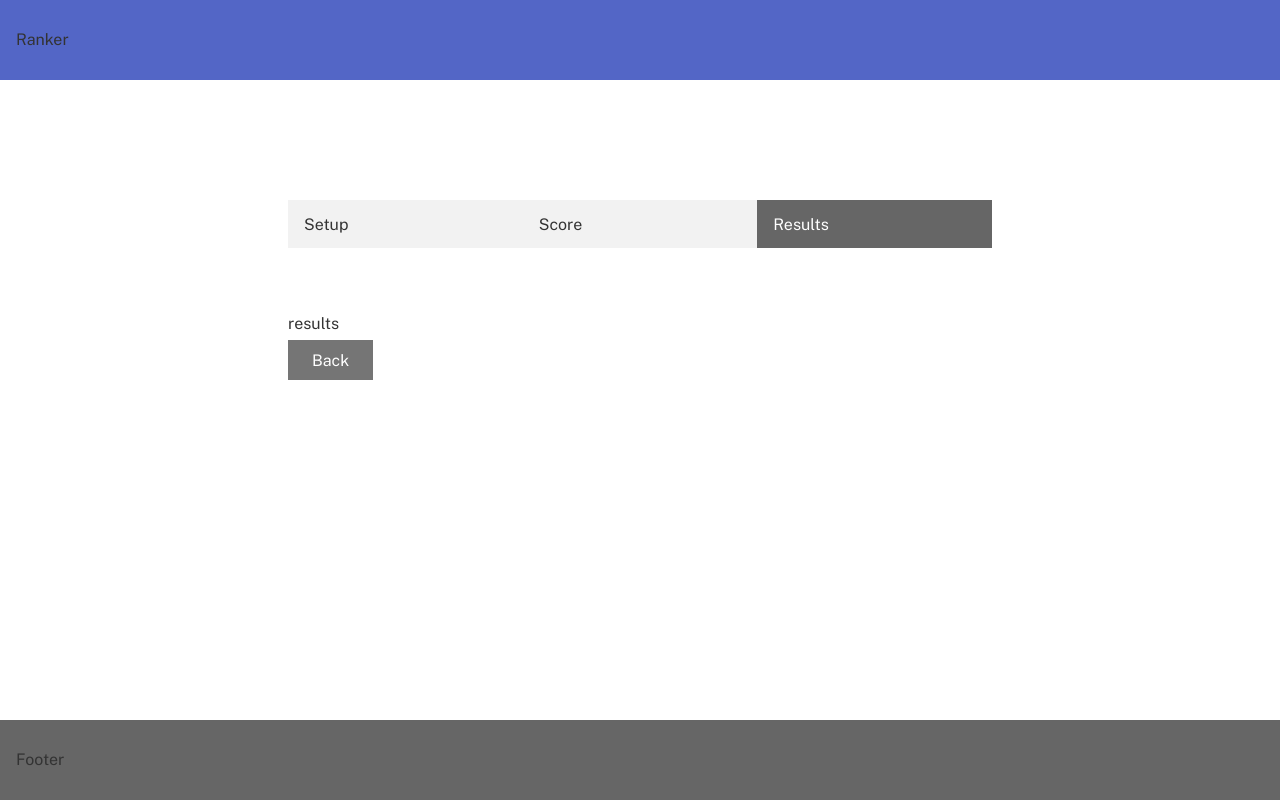
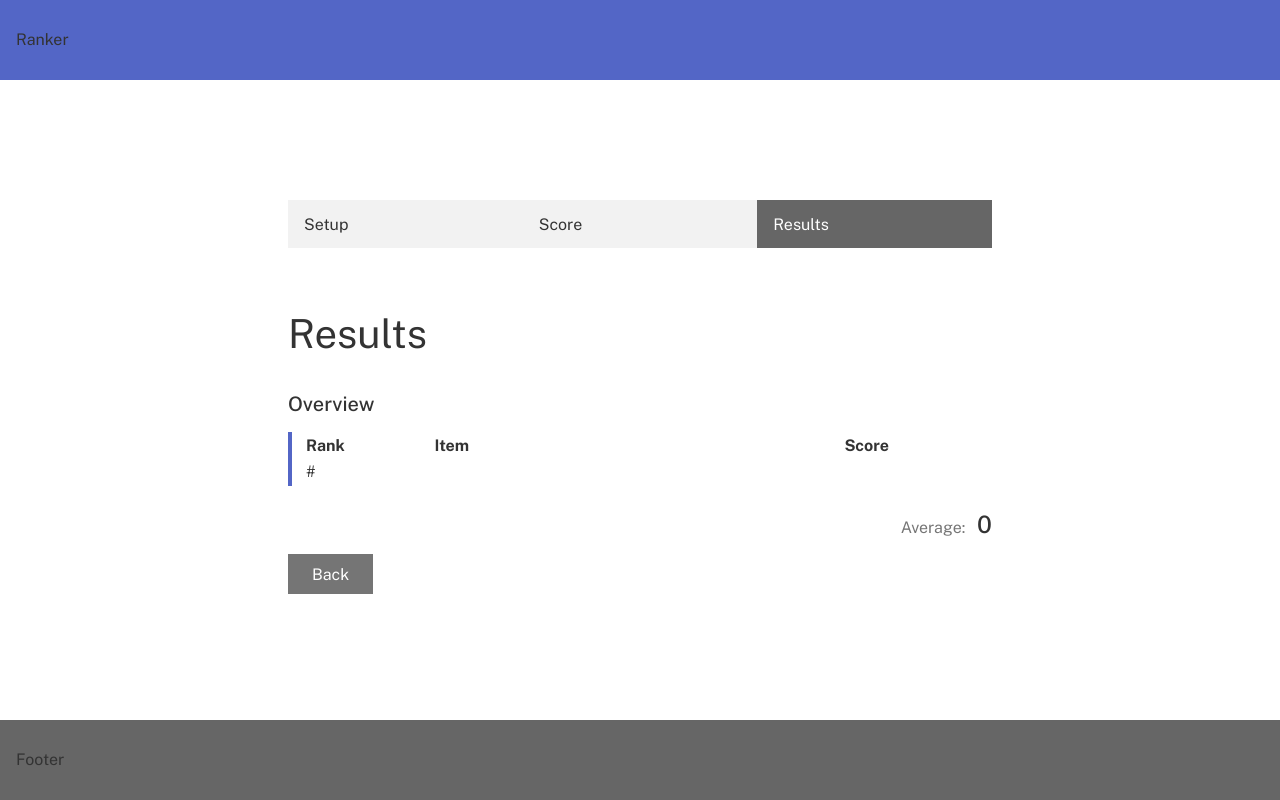
Before and after one commit to bcorey85/ranker-frontend, a React (Create React App) app: page / in a window 1280 px wide. Both pictures are taken after a click on the button "Results". Built offline with nearby package versions, Linux system fonts and the light colour scheme.

Commit message:
add overall average to form state

```diff
--- a/src/components/form/Form.js
+++ b/src/components/form/Form.js
@@ -27,7 +27,8 @@ const item1 = {
 const initialState = {
 	category: '',
 	items: [ item1 ],
-	scoreLabels: [ score1 ]
+	scoreLabels: [ score1 ],
+	overallAverage: null
 };
 
 const Form = () => {
--- a/src/components/form/FormResults.js
+++ b/src/components/form/FormResults.js
@@ -1,5 +1,6 @@
 import React, { useEffect, useState } from 'react';
 
+import FormSection from './FormSection';
 import './FormResults.scss';
 
 const FormResults = ({ formState, dispatch }) => {
@@ -16,7 +17,44 @@ const FormResults = ({ formState, dispatch }) => {
 	{
 		console.log(formState);
 	}
-	return <div>results</div>;
+	if (isLoading) {
+		return <div>Loading</div>;
+	}
+
+	return (
+		<div>
+			<h1>{formState.category} Results</h1>
+			<h3>Overview</h3>
+			<FormSection>
+				<table className='form-results__table'>
+					<thead>
+						<tr>
+							<th>Rank</th>
+							<th>Item</th>
+							<th>Score</th>
+						</tr>
+					</thead>
+					<tbody>
+						{formState.items.map(item => {
+							return (
+								<tr key={item.id}>
+									<td>#</td>
+									<td>{item.label}</td>
+									<td>{item.average}</td>
+								</tr>
+							);
+						})}
+					</tbody>
+				</table>
+			</FormSection>
+			<div className='form-results__average'>
+				<h2>
+					<span>Average: </span>
+					{formState.overallAverage}
+				</h2>
+			</div>
+		</div>
+	);
 };
 
 export default FormResults;
--- a/src/components/form/FormResults.scss
+++ b/src/components/form/FormResults.scss
@@ -0,0 +1,39 @@
+@import '../../sass/abstracts/variables';
+
+.form-results {
+	&__table {
+		width: 100%;
+
+		& th {
+			text-align: left;
+		}
+
+		& th:nth-of-type(2) {
+			width: 60%;
+		}
+
+		& td:nth-of-type(3) {
+			text-align: right;
+		}
+	}
+
+	&__average {
+		display: flex;
+		justify-content: flex-end;
+		align-items: flex-end;
+		margin-top: .8rem;
+		padding-top: 1.6rem;
+		margin-bottom: .8rem;
+
+		& h2 {
+			margin-bottom: 0;
+		}
+
+		& span {
+			font-size: 1.6rem;
+			font-weight: 400;
+			color: $gray300;
+			margin-right: .8rem;
+		}
+	}
+}
--- a/src/reducers/formReducer.js
+++ b/src/reducers/formReducer.js
@@ -109,11 +109,9 @@ const formReducer = (state, action) => {
 						};
 					}
 				});
-				console.log(scoreObjects);
 
 				return { ...item, scores: [ ...scoreObjects ] };
 			});
-			console.log(mappedItems);
 
 			return { ...state, items: mappedItems };
 		case 'CALC_LABEL_AVERAGES':
@@ -134,7 +132,13 @@ const formReducer = (state, action) => {
 				label.average = sum / labelScores.length;
 				return label;
 			});
-			return { ...state, scoreLabels: updatedLabels };
+
+			const overallAverage =
+				state.items.reduce((acc, cur) => {
+					return acc + cur.average;
+				}, 0) / state.items.length;
+
+			return { ...state, scoreLabels: updatedLabels, overallAverage };
 		default: {
 			return state;
 		}
```
